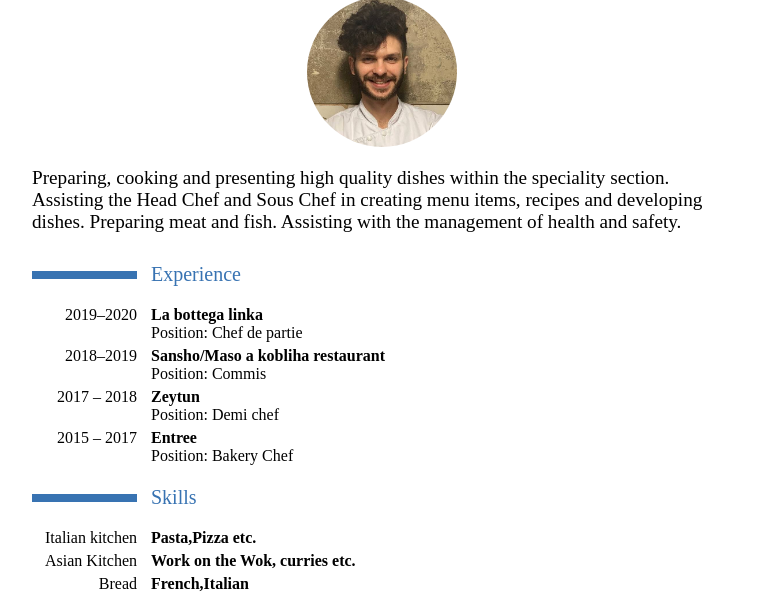
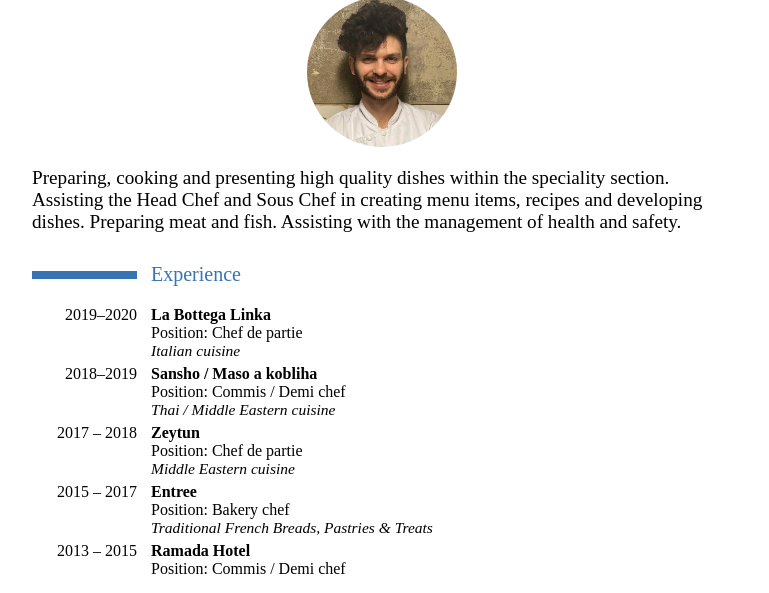
Before and after one commit to SannikovMatt/CV-chef, a website built with webpack: page src/cv.html in a window 1280 px wide. Shown: the part 215-808 px from the top of the page, without its empty margins (258-1027 px from the left). Built offline with nearby package versions, Linux system fonts and the light colour scheme.

Commit message:
Updated info

```diff
--- a/src/assets/cv.css
+++ b/src/assets/cv.css
@@ -172,3 +172,7 @@ p.surname {
     flex: 0 0 80%;
     align-self: center;
 }
+.right__side i {
+    font-size: 0.97em;
+
+}
--- a/src/cv.html
+++ b/src/cv.html
@@ -54,9 +54,10 @@
               </div>
               <div class="right__side">
                 <p>
-                  <b>La bottega linka</b>
+                  <b>La Bottega Linka</b>
                 </p>
                 <p>Position: Chef de partie</p>
+                <i>Italian cuisine</i>
               </div>
             </div>
 
@@ -66,9 +67,10 @@
               </div>
               <div class="right__side">
                 <p>
-                  <b> Sansho/Maso a kobliha restaurant</b>
+                  <b> Sansho / Maso a kobliha </b>
                 </p>
-                <p>Position: Commis</p>
+                <p>Position: Commis / Demi chef</p>
+                <i>Thai / Middle Eastern cuisine</i>
               </div>
             </div>
             <div class="block__item">
@@ -79,7 +81,8 @@
                 <p>
                   <b> Zeytun</b>
                 </p>
-                <p>Position: Demi chef</p>
+                <p>Position: Chef de partie</p>
+                <i>Middle Eastern cuisine</i>
               </div>
             </div>
             <div class="block__item">
@@ -90,7 +93,19 @@
                 <p>
                   <b> Entree</b>
                 </p>
-                <p>Position: Bakery Chef</p>
+                <p>Position: Bakery chef</p>
+                <i>Traditional French Breads, Pastries & Treats</i>
+              </div>
+            </div>
+            <div class="block__item">
+              <div class="left__side">
+                <p>2013 – 2015</p>
+              </div>
+              <div class="right__side">
+                <p>
+                  <b>Ramada Hotel</b>
+                </p>
+                <p>Position: Commis / Demi chef</p>
               </div>
             </div>
           </div>
@@ -108,7 +123,7 @@
                 <p>Italian kitchen</p>
               </div>
               <div class="right__side">
-                <p><b> Pasta,Pizza etc. </b></p>
+                <p><b> Pasta, Pizza etc. </b></p>
               </div>
             </div>
             <div class="block__item">
@@ -124,7 +139,7 @@
                 <p>Bread</p>
               </div>
               <div class="right__side">
-                <p><b>French,Italian</b></p>
+                <p><b>French, Italian</b></p>
               </div>
             </div>
           </div>
```
Also changed, not shown: build/assets/cv.css, build/index.html.
